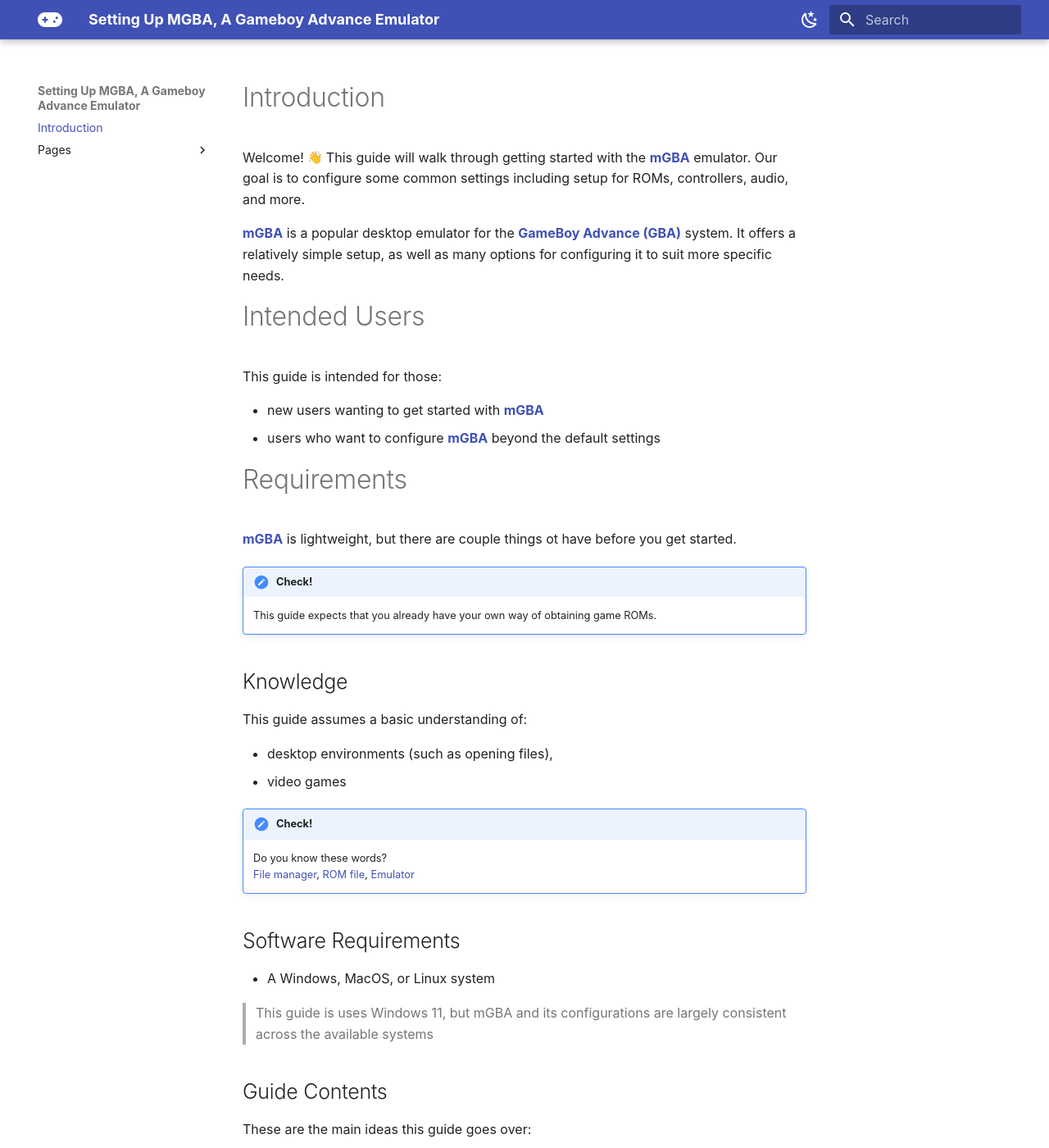
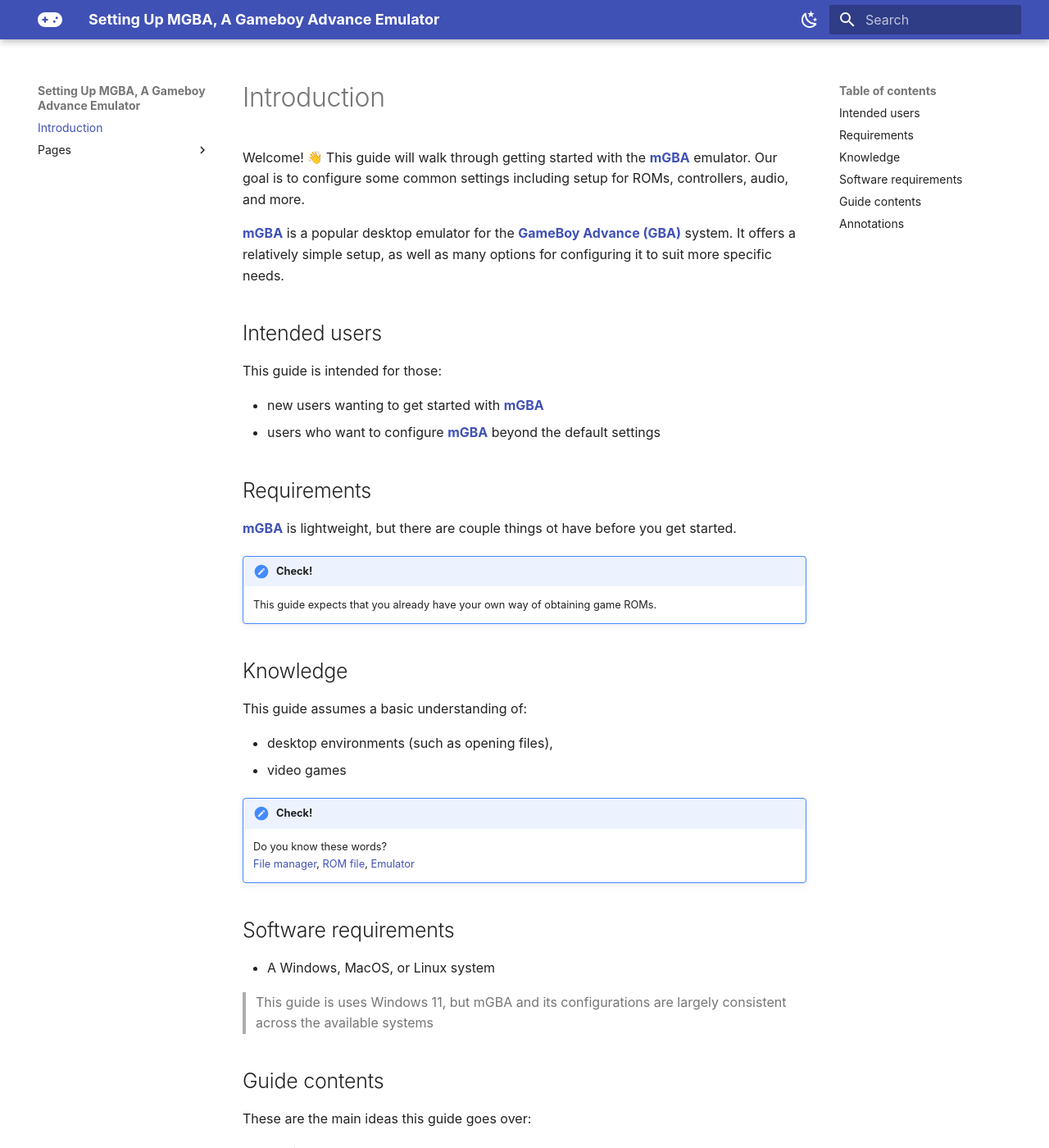
Before and after one commit to Al0102/mGBA-Guide, an MkDocs documentation site: the page built from docs/index.md, in a window 1280 px wide and 1400 px high. Shown: the whole window at 82% size. Built offline with MkDocs 1.6.1 and Material for MkDocs 9.7.7, drawn with Linux system fonts in a browser that asks for light colours; emoji names are drawn with the system emoji font; some web fonts are replaced; some of the changed text lies outside the part shown.

Commit message:
Change headings to sentence case

```diff
--- a/docs/index.md
+++ b/docs/index.md
@@ -4,14 +4,14 @@
 
 [**mGBA**](https://mgba.io/) is a popular desktop emulator for the [**GameBoy Advance (GBA)**](https://en.wikipedia.org/wiki/Game_Boy_Advance) system. It offers a relatively simple setup, as well as many options for configuring it to suit more specific needs.
 
-# Intended Users
+## Intended users
 
 This guide is intended for those:
 
 - new users wanting to get started with [**mGBA**](https://mgba.io/)
 - users who want to configure [**mGBA**](https://mgba.io/) beyond the default settings
 
-# Requirements
+## Requirements
 
 [**mGBA**](https://mgba.io/) is lightweight, but there are couple things ot have before you get started.
 
@@ -31,14 +31,14 @@
     Do you know these words?
     [File manager](https://en.wikipedia.org/wiki/File_manager), [ROM file](https://en.wikipedia.org/wiki/ROM_image), [Emulator](https://en.wikipedia.org/wiki/Emulator)
 
-## Software Requirements
+## Software requirements
 
 - A Windows, MacOS, or Linux system
 
 
 >    This guide is uses Windows 11, but mGBA and its configurations are largely consistent across the available systems
 
-## Guide Contents
+## Guide contents
 
 These are the main ideas this guide goes over:
 
```
Also changed, not shown: docs/pages/getting-started.md (added, +14 -0 lines), docs/pages/GettingStarted.md (deleted).
